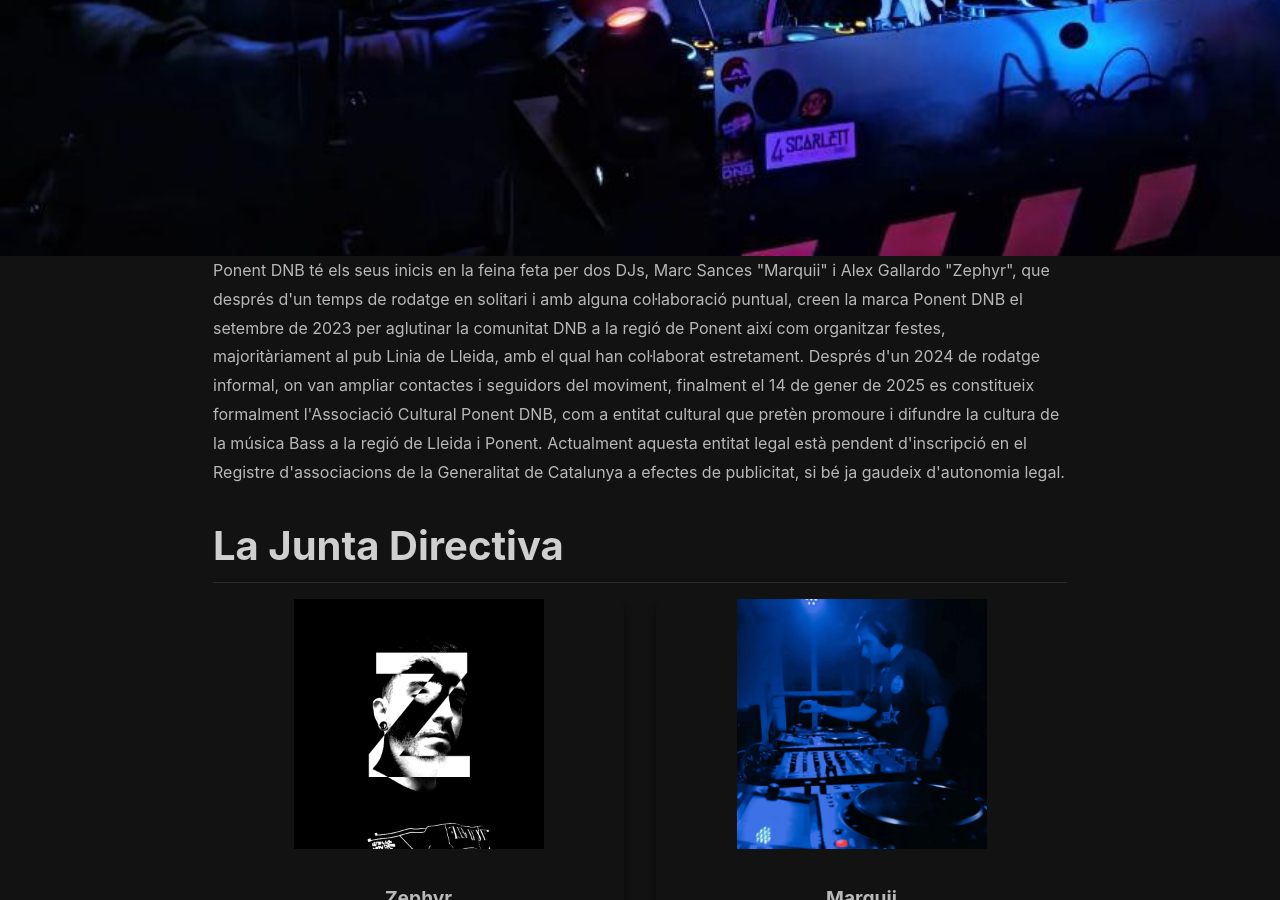
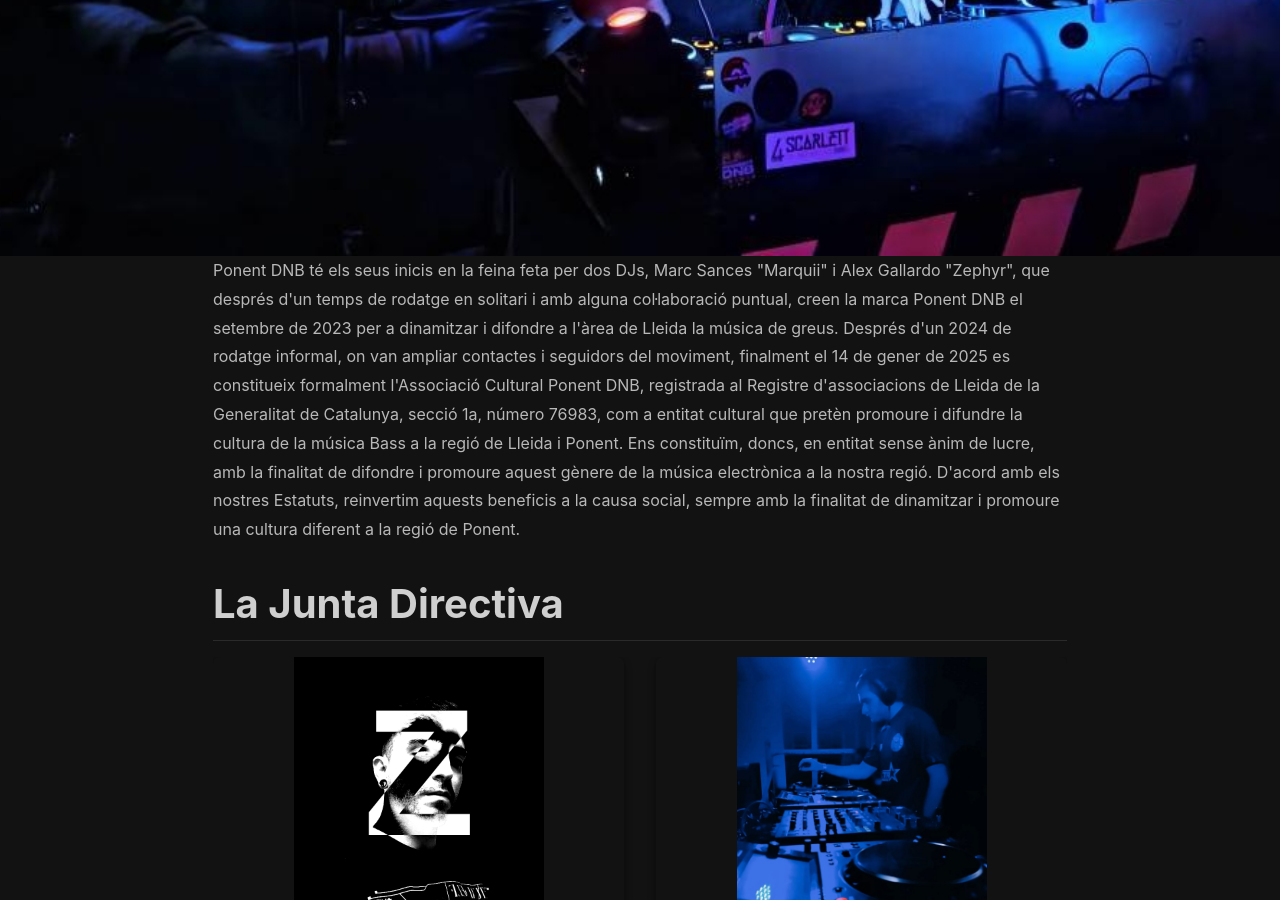
Before and after one commit to ponentdnb/ponentdnb.com, a Jekyll site: the page built from about.html, in a window 1280 px wide and 900 px high, scrolled down 400 px. Built offline with Jekyll 4.4.1, drawn with Linux system fonts in a browser that asks for light colours; nearby versions of some CDN libraries; some of the changed text lies outside the part shown.

Commit message:
update web

```diff
--- a/_config.yml
+++ b/_config.yml
@@ -22,7 +22,7 @@ url     : https://www.ponentdnb.com/
 baseurl : /
 title   : Ponent DNB
 description: > # this means to ignore newlines until "Language & timezone"
-  Ponent DNB és una promotora d'events Drum & Bass a l'àrea de Lleida i Ponent.
+  Ponent DNB és una associació per la difusió de la música electrònica de greus (Drum & Bass, Dubstep, Breakbeat, etc.) a les terres de Ponent.
 
 
 ## => Language and Timezone
@@ -35,10 +35,10 @@ timezone: Europe/Madrid # see https://en.wikipedia.org/wiki/List_of_tz_database_
 ##############################
 author:
   type      : team
-  name      : Ponent DNB
+  name      : Associació Cultural Ponent DNB
   url       :
   avatar    : # path or url of avatar image (square)
-  bio       : Ponent DNB és una promotora d'events Drum & Bass a l'àrea de Lleida i Ponent.
+  bio       : Ponent DNB és una associació per la difusió de la música electrònica de greus (Drum & Bass, Dubstep, Breakbeat, etc.) a les terres de Ponent.
   email     : marquii@ponentdnb.com
   facebook  : ponentdnb
   twitter   : # "user_name" the last part of your profile url, e.g. https://twitter.com/user_name
@@ -55,7 +55,7 @@ author:
 
 ## => GitHub Repository (if the site is hosted by GitHub)
 ##############################
-repository: marcsances/ponentdnb
+repository: ponentdnb/ponentdnb.com
 repository_tree: master
 
 
--- a/_data/locale.yml
+++ b/_data/locale.yml
@@ -39,7 +39,7 @@ ca:
   FOLLOW_US               : "Seguiu-nos a [NAME]."
   EMAIL_ME                : "Envia'm un email."
   EMAIL_US                : "Envieu-nos un email."
-  COPYRIGHT_DATES         : "2024"
+  COPYRIGHT_DATES         : "2023-2025"
 
 en-GB:
   <<: *EN
--- a/_includes/footer.html
+++ b/_includes/footer.html
@@ -2,7 +2,6 @@
 <footer class="footer py-4 js-page-footer">
   <div class="main">
     <div style="width: 100%; text-align: center; position: relative"><small>Col·laborem amb:</small>
-    <div style="display: block"><a href="https://liniagame.cat"><img src="/images/logo-linia.jpeg" style="height: 64px; width: auto; margin-right: 8px" alt="Linia Club" /></a>
     <a href="https://instagram.com/dbrunchfest"><img src="/images/dbrunch.jpg" style="height: 64px; width: auto" alt="DBrunch" /></a></div></div>
     {%- assign _site_author = site.author -%}
     {%- if _site_author.type == 'organization' -%}
--- a/about.html
+++ b/about.html
@@ -31,9 +31,13 @@ article_header:
     src: images/ponentdnb_linia.jpg
 ---
 
-Ponent DNB té els seus inicis en la feina feta per dos DJs, Marc Sances "Marquii" i Alex Gallardo "Zephyr", que després d'un temps de rodatge en solitari i amb alguna col·laboració puntual, creen la marca Ponent DNB el setembre de 2023 per aglutinar la comunitat DNB a la regió de Ponent així com organitzar festes, majoritàriament al pub Linia de Lleida, amb el qual han col·laborat estretament.
+Ponent DNB té els seus inicis en la feina feta per dos DJs, Marc Sances "Marquii" i Alex Gallardo "Zephyr", que després d'un temps de rodatge en solitari i amb alguna col·laboració puntual, creen la marca Ponent DNB el setembre de 2023 per a dinamitzar i difondre a l'àrea de Lleida la música de greus.
 
-Després d'un 2024 de rodatge informal, on van ampliar contactes i seguidors del moviment, finalment el 14 de gener de 2025 es constitueix formalment l'Associació Cultural Ponent DNB, com a entitat cultural que pretèn promoure i difundre la cultura de la música Bass a la regió de Lleida i Ponent. Actualment aquesta entitat legal està pendent d'inscripció en el Registre d'associacions de la Generalitat de Catalunya a efectes de publicitat, si bé ja gaudeix d'autonomia legal.
+Després d'un 2024 de rodatge informal, on van ampliar contactes i seguidors del moviment, finalment el 14 de gener de 2025 es constitueix formalment l'Associació Cultural Ponent DNB, registrada al Registre d'associacions de Lleida de la Generalitat de Catalunya, secció 1a, número 76983, com a entitat cultural que pretèn promoure i difundre la cultura de la música Bass a la regió de Lleida i Ponent.
+
+Ens constituïm, doncs, en entitat sense ànim de lucre, amb la finalitat de difondre i promoure aquest gènere de la música electrònica a la nostra regió.
+
+D'acord amb els nostres Estatuts, reinvertim aquests beneficis a la causa social, sempre amb la finalitat de dinamitzar i promoure una cultura diferent a la regió de Ponent.
 
 <h1>La Junta Directiva</h1>
 <div class="grid-container">
```
Also changed, not shown: _agenda/neptuzephyr21feb.md (deleted, +0 -14 lines), images/neptuzephyr210225.jpg (deleted).
